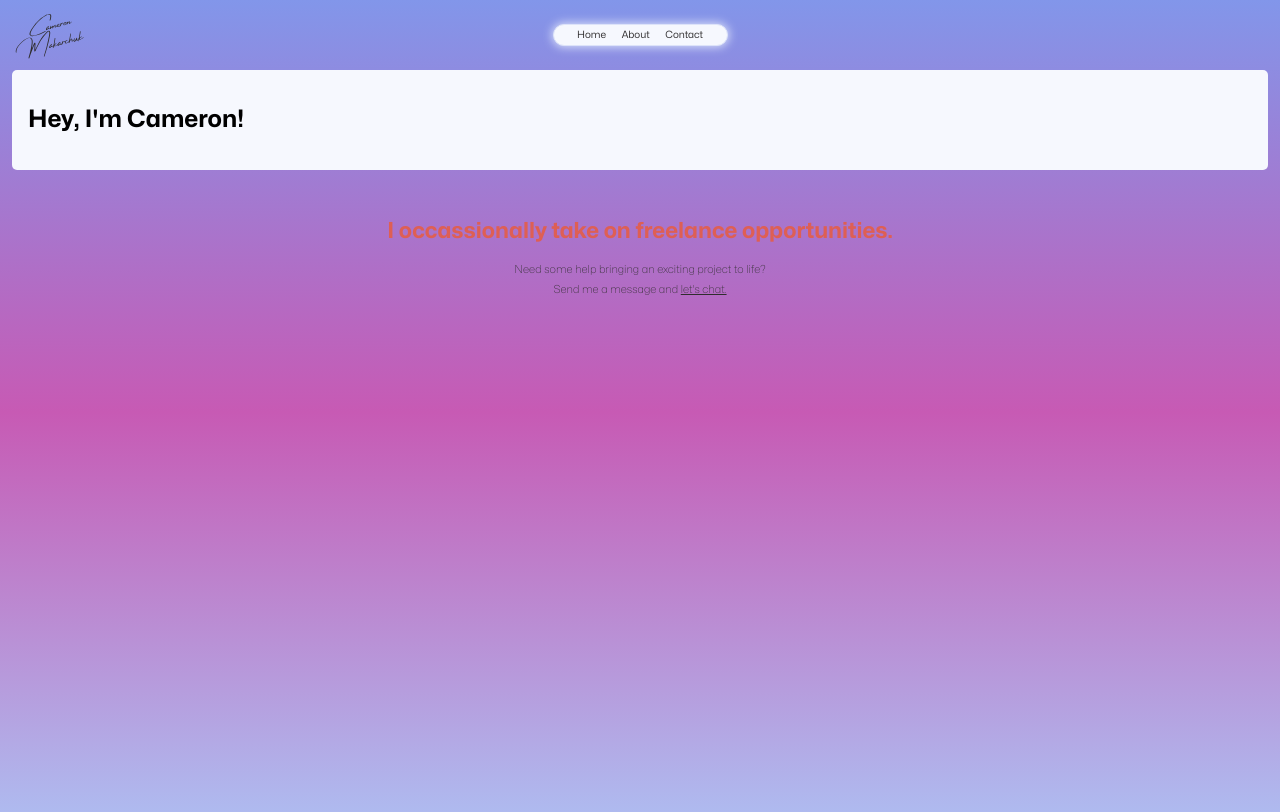
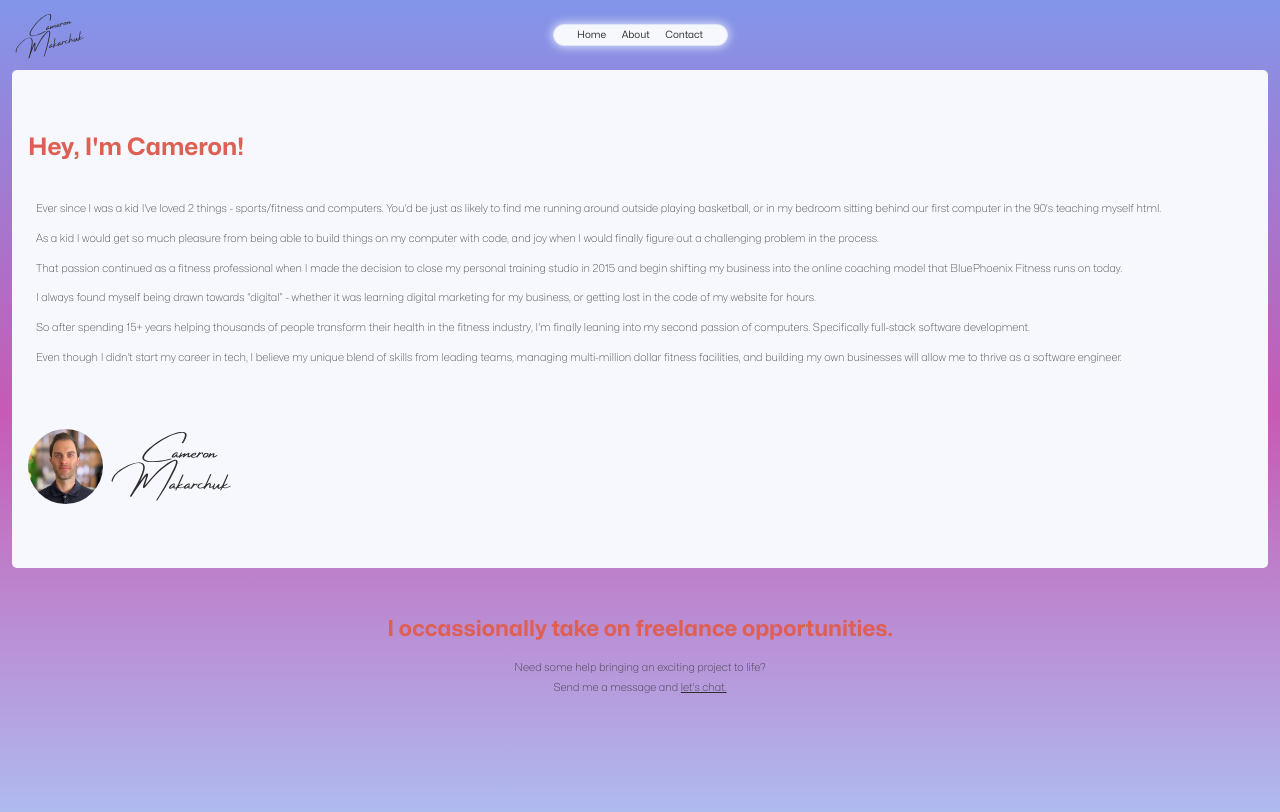
Before and after one commit to cameronmakarchuk/portfolio-site-client, a React (Create React App) app: page /about in a window 1280 px wide. Shown: the top 812 px of the page. Built offline with nearby package versions, Linux system fonts and the light colour scheme.

Commit message:
Add initial content and styling for AboutPage

```diff
--- a/src/pages/AboutPage/AboutPage.scss
+++ b/src/pages/AboutPage/AboutPage.scss
@@ -4,4 +4,32 @@
 
 .about-page {
     @include mainSection;
+
+    &__title {
+        @include pageTitle;
+        padding: 3.0rem 0 1.5rem;
+    }
+
+    &__description {
+        @include bodyCopy;
+        line-height: 1.25;
+        margin: 1.0rem 0;
+        padding: 0 0.5rem;
+    }
+
+    &__profile-card {
+        display: flex;
+        align-items: center;
+        padding: 3.0rem 0;
+    }
+
+    &__profile-img {
+        width: 75px;
+        border-radius: 50%;
+        margin-right: 0.5rem;
+    }
+
+    &__signature {
+        width: 120px
+    }
 }
--- a/src/pages/AboutPage/AboutPage.tsx
+++ b/src/pages/AboutPage/AboutPage.tsx
@@ -1,9 +1,60 @@
 import "./AboutPage.scss";
+import camProfilePic from "../../assets/images/cam-profile-square.png";
+import cmSignature from "../../assets/icons/cm-signature-black.svg";
 
 export default function AboutPage(): JSX.Element {
   return (
     <section className="about-page">
       <h2 className="about-page__title">Hey, I'm Cameron!</h2>
+
+      <p className="about-page__description">
+        Ever since I was a kid I've loved 2 things - sports/fitness and
+        computers. You'd be just as likely to find me running around outside
+        playing basketball, or in my bedroom sitting behind our first computer
+        in the 90's teaching myself html.
+      </p>
+
+      <p className="about-page__description">
+        As a kid I would get so much pleasure from being able to build things on
+        my computer with code, and joy when I would finally figure out a
+        challenging problem in the process.
+      </p>
+      <p className="about-page__description">
+        That passion continued as a fitness professional when I made the
+        decision to close my personal training studio in 2015 and begin shifting
+        my business into the online coaching model that BluePhoenix Fitness runs
+        on today.
+      </p>
+      <p className="about-page__description">
+        I always found myself being drawn towards “digital” - whether it was
+        learning digital marketing for my business, or getting lost in the code
+        of my website for hours.
+      </p>
+      <p className="about-page__description">
+        So after spending 15+ years helping thousands of people transform their
+        health in the fitness industry, I'm finally leaning into my second
+        passion of computers. Specifically full-stack software development.
+      </p>
+      <p className="about-page__description">
+        Even though I didn't start my career in tech, I believe my unique blend
+        of skills from leading teams, managing multi-million dollar fitness
+        facilities, and building my own businesses will allow me to thrive as a
+        software engineer.
+      </p>
+
+      <div className="about-page__profile-card">
+        <img
+          src={camProfilePic}
+          alt="Cameron profile"
+          className="about-page__profile-img"
+        />
+
+        <img
+          src={cmSignature}
+          alt="Cameron Makarchuk Signature"
+          className="about-page__signature"
+        />
+      </div>
     </section>
   );
 }
```
